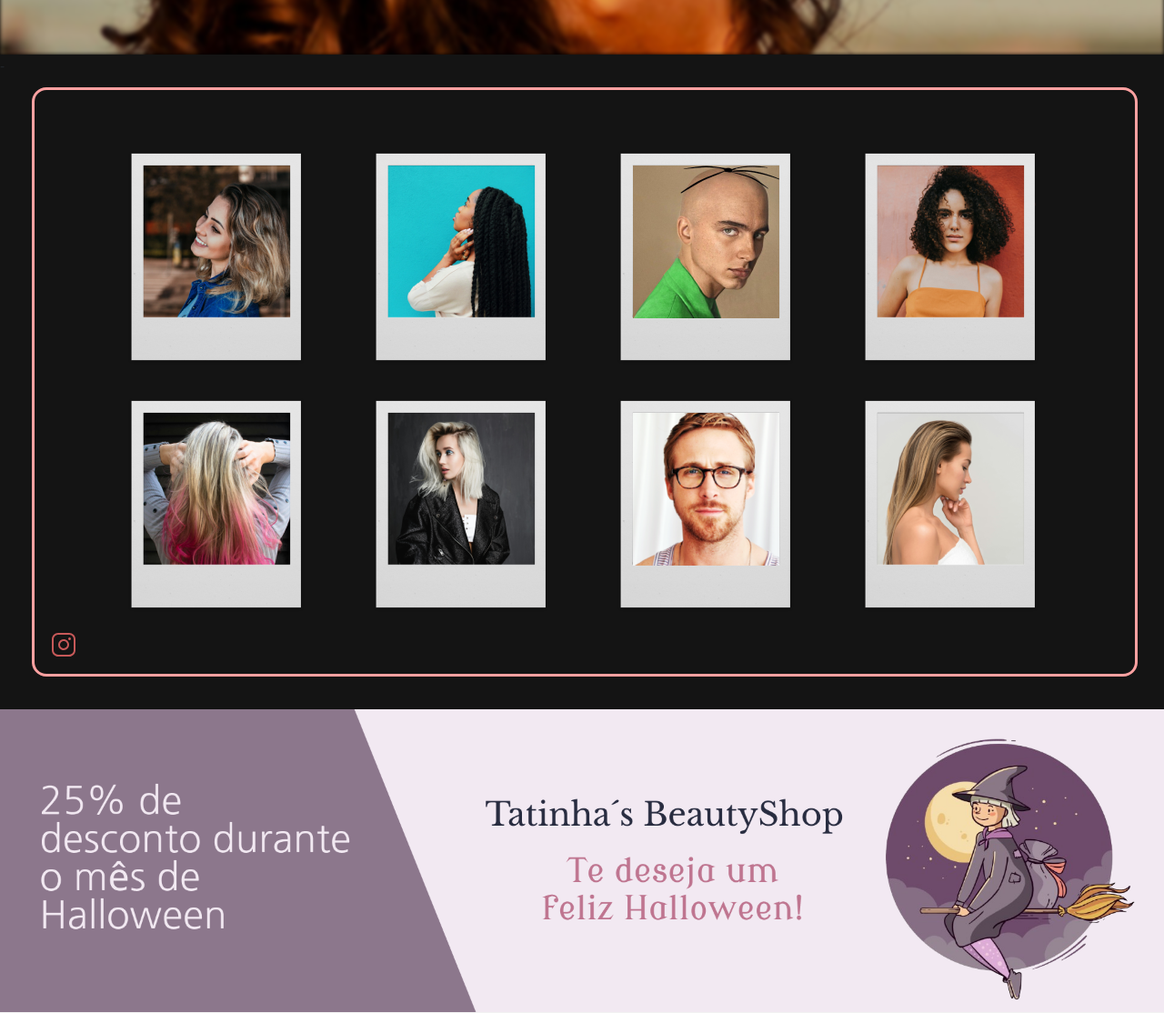
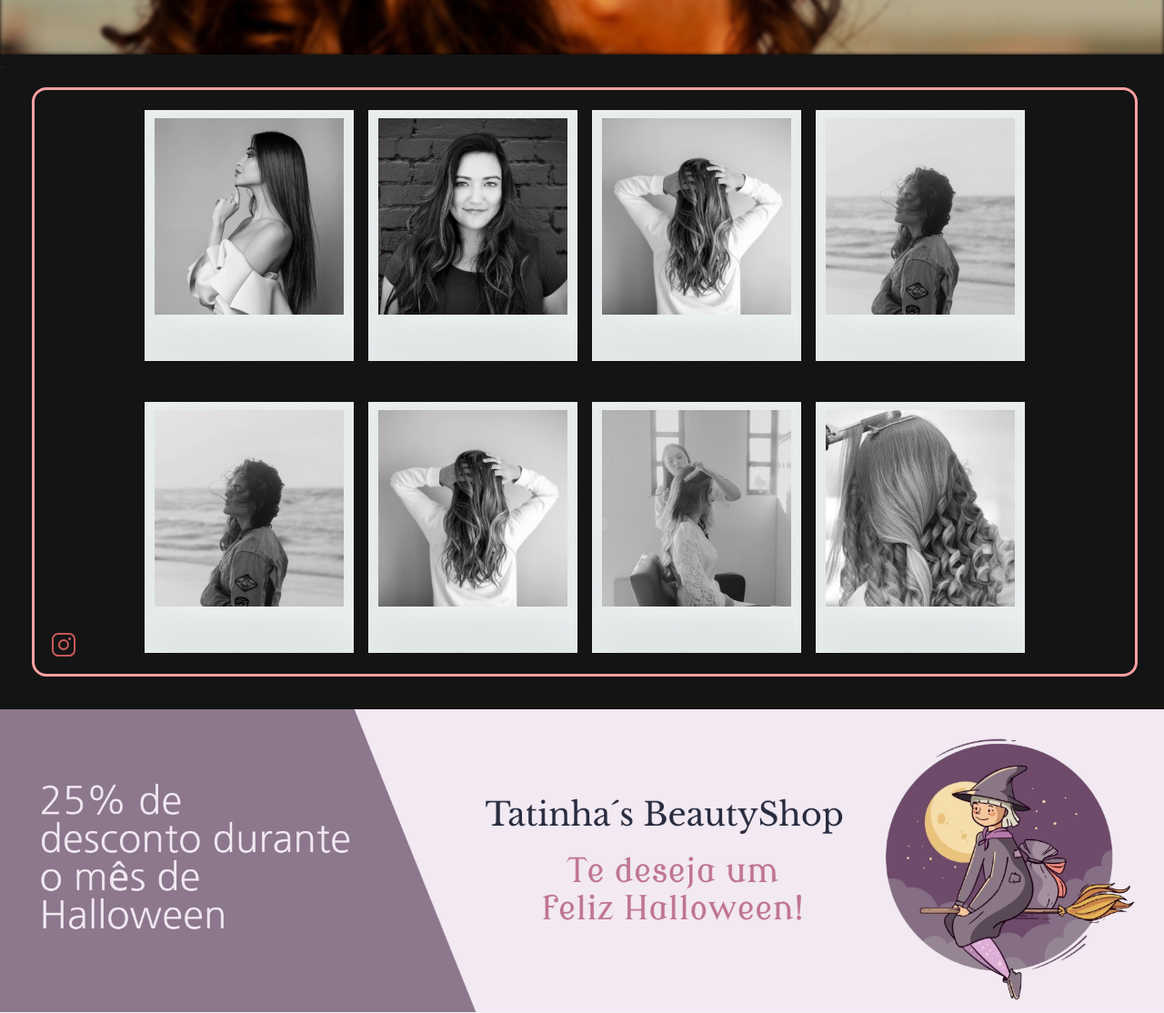
Before and after one commit to GuiiBranco/TCC-Tatinha-s-Beauty-Shop, a PHP site: page / in a window 1280 px wide. Shown: the part 541-1655 px from the top of the page at 91% size. Run offline with PHP 8.4, Linux system fonts and the light colour scheme.

Commit message:
Imagens do portfolio e logo no header

```diff
--- a/index.html
+++ b/index.html
@@ -17,12 +17,15 @@
 </head>
 <body>
     <section id="header">
-        <div>
+        <div class="linksHeader">
             <a href="#">Início</a>
             <a href="#">Dia da noiva</a>
             <a href="#">Instagram</a>
             <a href="#">Contatos</a>
             <a href="#">Sobre nós</a>
+        </div>
+        <div class="headerDiv">
+            <img src="public/img/Logo.svg" class="logoHeader">
         </div>
     </section>
 
@@ -52,17 +55,33 @@
 
     <section id="portfolio">-
         <div id="contorno">
-            <div class="port">
-                <img src="public/img/Placeholder1.png" class="port-img">
-                <img src="public/img/Placeholder2.png" class="port-img">
-                <img src="public/img/Group 9.png" class="port-img">
-                <img src="public/img/Placeholder4.png" class="port-img">
+            <div class="portDiv">
+                <div class="polaroid">
+                    <img src="public/img/placeholderUm.png" class="polaroidImg">
+                </div>
+                <div class="polaroid">
+                    <img src="public/img/placeholderDois.png" class="polaroidImg">
+                </div>
+                <div class="polaroid">
+                    <img src="public/img/placeholderTres.png" class="polaroidImg">
+                </div>
+                <div class="polaroid">
+                    <img src="public/img/placeholderQuatro.png" class="polaroidImg">
+                </div>
             </div>
-            <div class="port">
-                <img src="public/img/Placeholder5.png" class="port-img">
-                <img src="public/img/Placeholder6.png" class="port-img">
-                <img src="public/img/Group 10.png" class="port-img">
-                <img src="public/img/Placeholder8.png" class="port-img">
+            <div class="portDiv">
+                <div class="polaroid">
+                    <img src="public/img/placeholderCinco.png" class="polaroidImg">
+                </div>
+                <div class="polaroid">
+                    <img src="public/img/placeholderSeis.png" class="polaroidImg">
+                </div>
+                <div class="polaroid">
+                    <img src="public/img/placeholderSete.png" class="polaroidImg">
+                </div>
+                <div class="polaroid">
+                    <img src="public/img/placeholderOito.png" class="polaroidImg">
+                </div>
             </div>
             <a href="https://www.instagram.com/tatinhas_beauty_shop/" target="_blank" id="instagramLink">
                 <img src="public/img/logo_instagram.svg" id="instagram-icone">
--- a/public/CSS/style.css
+++ b/public/CSS/style.css
@@ -9,7 +9,7 @@ body{
     flex-direction: column;
 }
 
-::-webkit-scrollbar{
+/* ::-webkit-scrollbar{
     background-color: #141414;
     width: 1rem;
 }
@@ -17,29 +17,35 @@ body{
 ::-webkit-scrollbar-thumb{
     background-color: #FF9090;
     border-radius: 2rem;
-}
+} */
+
 /* Header */
 #header{
     width: 100%;
-    height: 10rem;
     display: flex;
+    flex-direction: column;
+    align-items: center;
     position: absolute;
     z-index: 1;
 }
 
-#header div{
-    height: 100%;
+#header .linksHeader{
+    height: 10rem;
     width: 55%;
-    margin: auto;
     display: flex;
     align-items: center;
     justify-content: space-between;
 }
 
-#header div a{
+#header .linksHeader a{
     text-decoration: none;
     color: white;
     font-size: 20px;
+}
+
+.logoHeader{
+    margin-top: 5rem;
+    min-height: 30vh;
 }
 /* Fim Header */
 
@@ -76,23 +82,35 @@ body{
     justify-content: center;
 }
 
-#portfolio #contorno .port{
-    height: 17rem;
-    width: 70%;
+.portDiv{
+    height: 50%;
+    width: 80%;
+    display: flex;
+    justify-content: space-between;
+    align-items: center;
+}
+
+.polaroid{
+    background-image: url("../img/molduraPolaroid.png");
+    background-size: contain;
+    width: 230px;
+    height: 276px;
+    position: relative;
+    padding-top: 9px;
     display: flex;
     justify-content: center;
-    align-items: center;
-    gap: 3rem;
 }
 
-/* .port-img{
+.polaroidImg{
+    width: 208px;
+    height: 216px;
     filter: grayscale(100%);
     transition: 0.5s;
 }
 
-.port-img:hover{
+.polaroid:hover > .polaroidImg{
     filter: grayscale(0%);
-} */
+}
 
 #instagramLink{
     position: absolute;
```
Also changed, not shown: public/img/molduraPolaroid copy.png (added), public/img/placeholderCinco.png (added), public/img/placeholderDois.png (added), public/img/placeholderOito.png (added), public/img/placeholderQuatro.png (added), public/img/placeholderSeis.png (added), public/img/placeholderSete.png (added), public/img/placeholderTres.png (added), public/img/placeholderUm.png (added).
